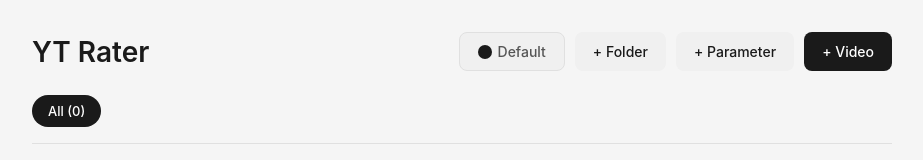
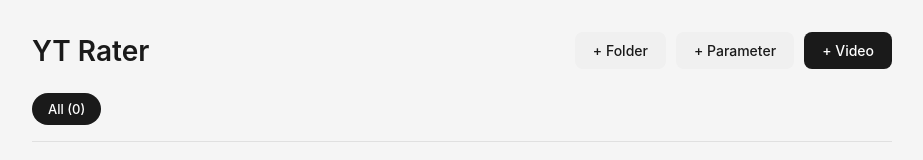
Before and after one commit to billionairesim/YTRating, a React (Vite) app: page / in a window 1280 px wide. Shown: the top 160 px of the page, without its empty margins (178-1101 px from the left). Built offline with nearby package versions, Linux system fonts and the light colour scheme.

Commit message:
Remove theme button from header

```diff
--- a/src/App.jsx
+++ b/src/App.jsx
@@ -302,21 +302,11 @@ function App() {
       ? videos.filter(v => !v.folder)
       : videos.filter(v => v.folder === activeFolder)
 
-  const cycleTheme = () => {
-    const currentIndex = themes.findIndex(t => t.id === theme)
-    const nextIndex = (currentIndex + 1) % themes.length
-    setTheme(themes[nextIndex].id)
-  }
-
   return (
     <div className="app">
       <header className="header">
         <h1>YT Rater</h1>
         <div className="header-actions">
-          <button onClick={cycleTheme} className="btn theme-btn" title={`Theme: ${themes.find(t => t.id === theme)?.name}`}>
-            <span className="theme-dot" style={{ background: themes.find(t => t.id === theme)?.color }}></span>
-            {themes.find(t => t.id === theme)?.name}
-          </button>
           <button onClick={() => setShowAddFolder(true)} className="btn btn-secondary">
             + Folder
           </button>
```
